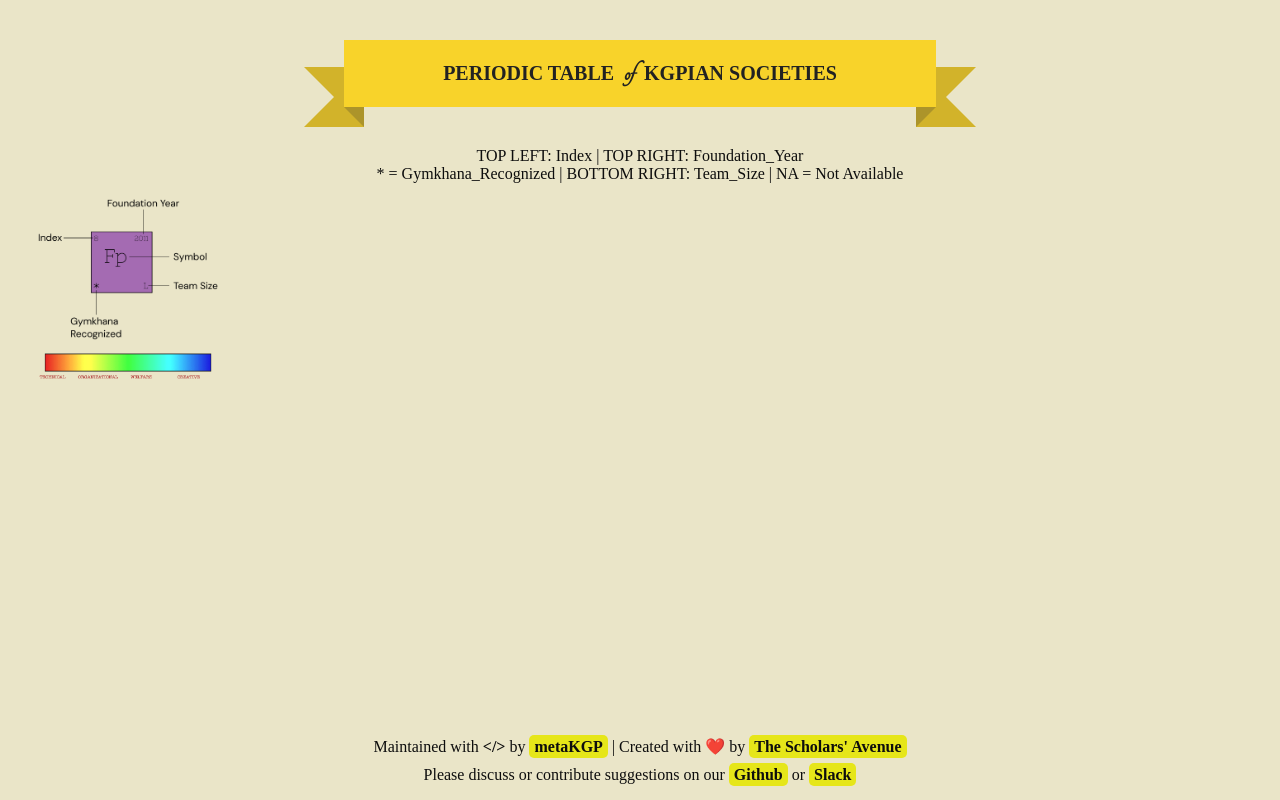
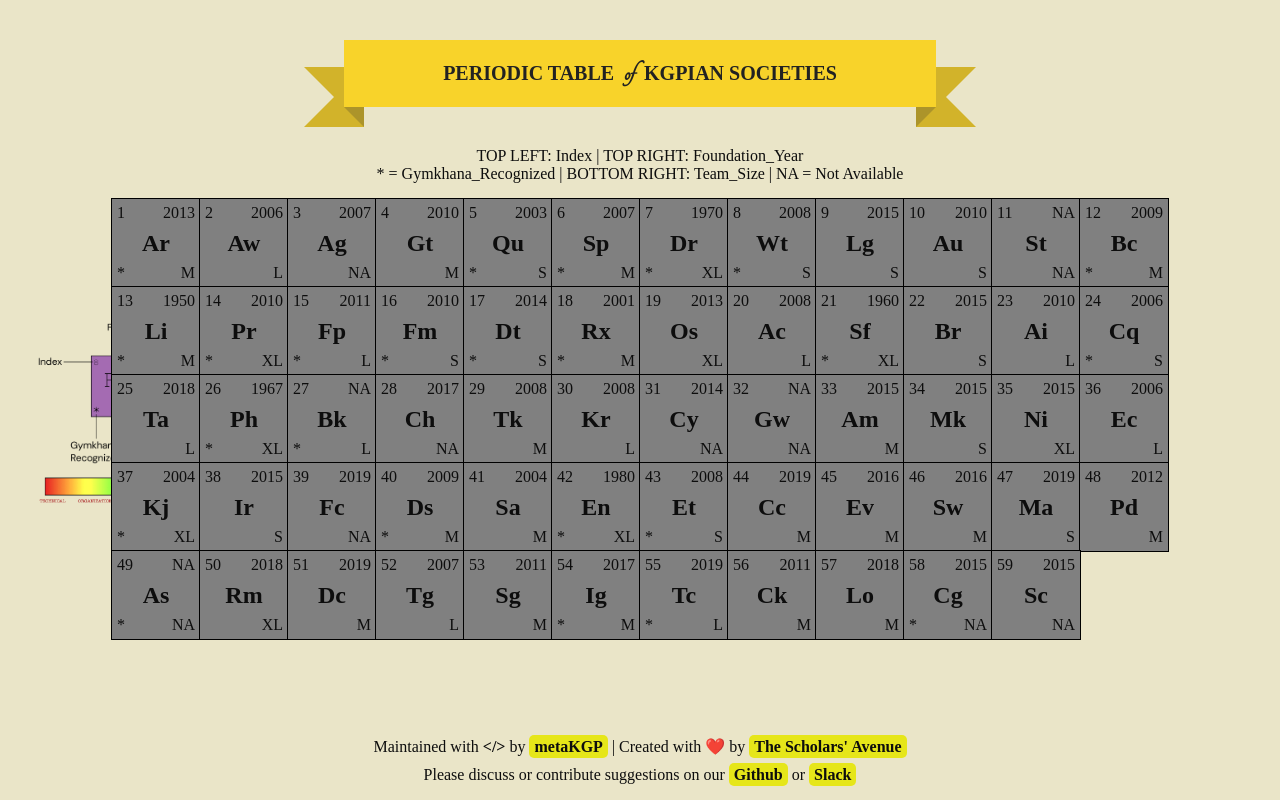
Before and after one commit to metakgp/societytable, a React (Vite) app: page / in a window 1280 px wide. Built offline with nearby package versions, Linux system fonts and the light colour scheme; a web font is replaced by a local one.

Commit message:
feat: added basic table

```diff
--- a/src/components/App.tsx
+++ b/src/components/App.tsx
@@ -1,6 +1,8 @@
+import { SOCIETIES } from '../data/societies';
 import Footer from './Footer';
 import Header from './Header';
 import Legend from './Legend';
+import Table from './Table';
 
 function App() {
   return (
@@ -11,6 +13,7 @@ function App() {
         </div>
         <div className="row table-container">
           <Legend />
+          <Table societies={SOCIETIES} />
         </div>
         <div className="row">
           <Footer />
--- /dev/null
+++ b/src/components/Grid.tsx
@@ -0,0 +1,49 @@
+export interface IGridProps {
+	options: {
+		/** Number of columns */
+		numColumns: number,
+		/** Gap between columns and rows. CSS gap property */
+		gap?: string
+	},
+	className?: string,
+	children?: React.ReactNode
+}
+
+export function Grid(
+	{ children, options, className = '' }: IGridProps
+) {
+	let gridTemplateColumns = '';
+
+	for (let i = 0; i < options.numColumns; i++) gridTemplateColumns += `1fr `;
+
+	return (
+		<div
+			style={{
+				display: 'grid',
+				gridTemplateColumns,
+				gap: options.gap ?? '0px 0px',
+			}}
+			className={`grid-container ${className}`}
+		>
+			{children}
+		</div>
+	)
+}
+
+export interface IGridItemProps {
+	options?: {
+		width?: number
+	},
+	children?: React.ReactNode,
+	className?: string
+}
+
+export function GridItem({ children, options = {}, className }: IGridItemProps) {
+	const width = options.width ?? 1;
+
+	return (
+		<div className={`grid-item ${className ? className : ''}`} style={{ gridColumnEnd: `span ${width}` }}>
+			{children}
+		</div>
+	)
+}
--- /dev/null
+++ b/src/components/Table.tsx
@@ -0,0 +1,32 @@
+import { ISociety } from "../data/societies";
+import { Grid, GridItem } from "./Grid";
+
+function Society(props: { society?: ISociety }) {
+	if (props.society !== undefined) {
+		return <GridItem className="society">
+			<span className="index">{props.society.index}</span>
+			<span className="year">{props.society.year}</span>
+			<span className="recognized">{props.society.tsg_recognized ? "*" : ""}</span>
+			<span className="symbol">{props.society.symbol}</span>
+			<span className="size">{props.society.size}</span>
+		</GridItem>;
+	} else {
+		return <GridItem className="society empty-cell"></GridItem>
+	}
+}
+
+function Table(props: {societies: ISociety[]}) {
+	return (
+		<div className="table">
+			<Grid
+				options={{
+					numColumns: 12
+				}}
+			>
+				{props.societies.map((society) => <Society society={society} />)}
+			</Grid>
+		</div>
+	);
+}
+
+export default Table;
--- /dev/null
+++ b/src/styles/_table.scss
@@ -0,0 +1,46 @@
+$society-padding: 5px;
+$society-size: 5.5rem;
+
+.table {
+	.society {
+		width: $society-size;
+		height: $society-size;
+
+		display: flex;
+		justify-content: center;
+		align-items: center;
+		position: relative;
+		background: grey;
+
+		outline: 1px solid black;
+
+		.symbol {
+			font-weight: bold;
+			font-size: 1.5rem;
+		}
+
+		.year {
+			position: absolute;
+			top: $society-padding;
+			right: $society-padding;
+		}
+
+		.index {
+			position: absolute;
+			top: $society-padding;
+			left: $society-padding;
+		}
+
+		.recognized {
+			position: absolute;
+			bottom: $society-padding;
+			left: $society-padding;
+		}
+
+		.size {
+			position: absolute;
+			bottom: $society-padding;
+			right: $society-padding;
+		}
+	}
+}
--- a/src/styles/index.scss
+++ b/src/styles/index.scss
@@ -2,6 +2,7 @@
 @import "./header";
 @import "./footer";
 @import "./legend";
+@import "./table";
 
 body {
 	background: $bg-color;
@@ -24,5 +25,15 @@ body {
 	.table-container {
 		display: flex;
 		align-items: center;
+
+		.legend {
+			width: 20%;
+		}
+
+		.table {
+			width: 60%;
+			display: flex;
+			justify-content: center;
+		}
 	}
 }
```
